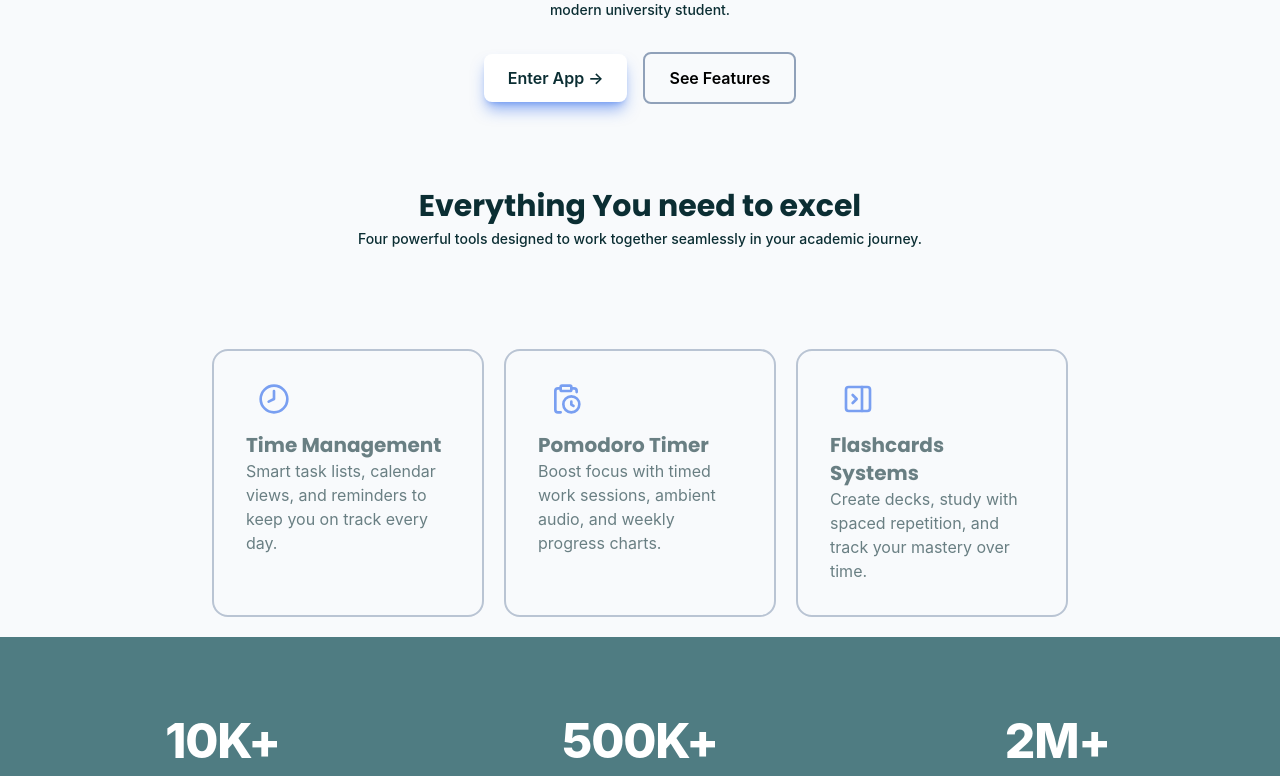
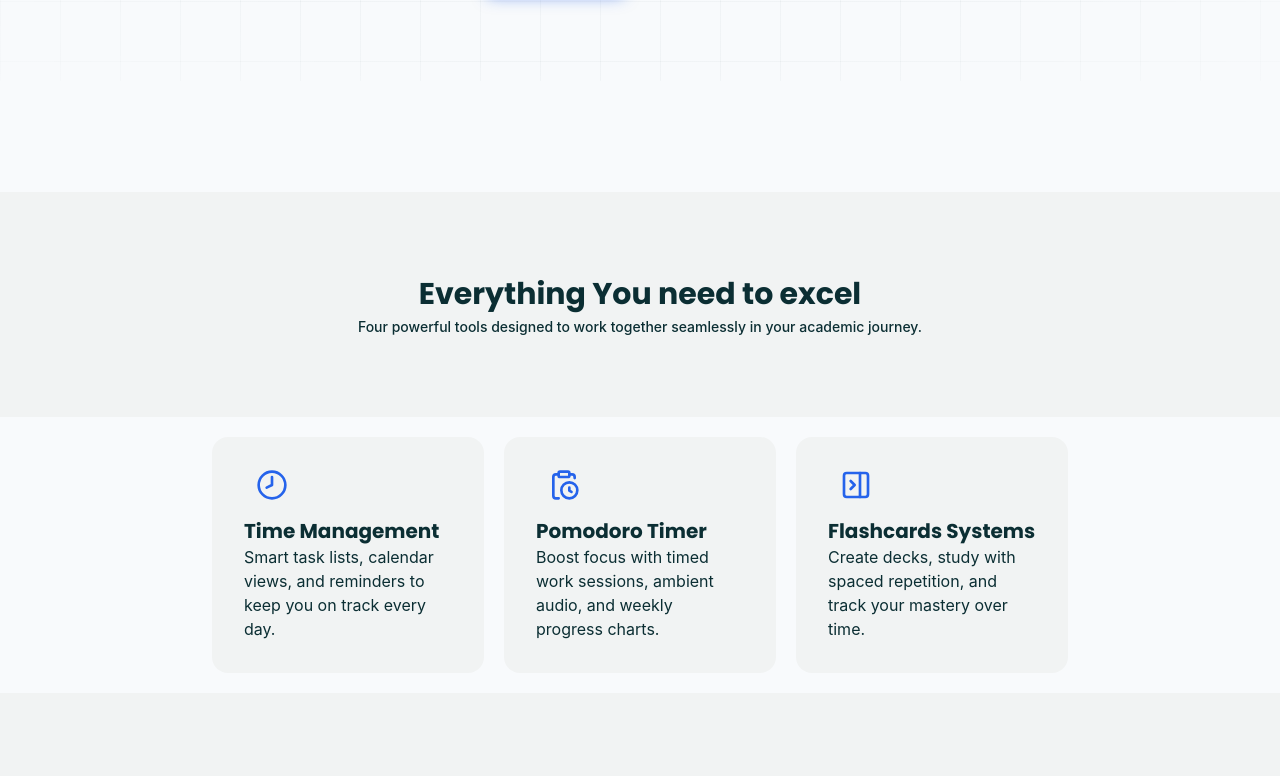
Before and after one commit to LeroyChris/study-flow, a React (Vite) app: page / in a window 1280 px wide. Shown: the part 719-1495 px from the top of the page. Built offline with nearby package versions, Linux system fonts and the light colour scheme.

Commit message:
tambah file marquee.jsx

```diff
--- a/index.html
+++ b/index.html
@@ -2,7 +2,7 @@
 <html lang="en">
   <head>
     <meta charset="UTF-8" />
-    <link rel="icon" type="image/x-icon" href="/public/favicon.svg" />
+    <link rel="icon" type="image/x-icon" href="/public/Logo_Selasar.png" />
     <meta name="viewport" content="width=device-width, initial-scale=1.0" />
     <title>StudyFlow</title>
     <link rel="preconnect" href="https://fonts.googleapis.com" />
--- a/src/components/FeaturesSection.jsx
+++ b/src/components/FeaturesSection.jsx
@@ -32,7 +32,7 @@ function FeatureCard({ icon, title, description, onNavigate }) {
   return (
     <div
       onClick={() => onNavigate?.(viewMap[title] || 'landing')}
-      className="max-w-xs border-2 border-slate-400 rounded-2xl p-8 opacity-60 transform transition-all duration-300 hover:opacity-100 hover:-translate-y-2 hover:shadow-xl hover:shadow-black/35 group cursor-pointer relative overflow-hidden after:absolute after:bottom-0 after:left-0 after:h-[4px] after:w-full after:bg-blue-500 after:origin-left after:scale-x-0 after:transition-transform after:duration-200 hover:after:scale-x-100">
+      className="max-w-xs bg-mist-100 order-2 border-slate-400 rounded-2xl p-8 opacity-100 transform transition-all duration-300 hover:opacity-100 hover:-translate-y-2 hover:shadow-xl hover:shadow-black/35 group cursor-pointer relative overflow-hidden after:absolute after:bottom-0 after:left-0 after:h-[4px] after:w-full after:bg-blue-500 after:origin-left after:scale-x-0 after:transition-transform after:duration-200 hover:after:scale-x-100">
       <img src={icon} className="w-8 h-8 ms-3 mb-4" alt={`Icon ${title}`} />
       <h4 className="text-xl font-[family-name:var(--font-family-poppins)] font-bold">
         {title}
@@ -46,7 +46,7 @@ export default function FeaturesSection({ onNavigate }) {
   return (
     <>
       <section id="features">
-        <div className="flex-col bg-grey-100 py-20 text-center">
+        <div className="flex-col bg-mist-100 mt-50 py-20 text-center">
           <h3 className="text-[30px] font-[family-name:var(--font-family-poppins)] font-bold">
             Everything You need to excel
           </h3>
--- a/src/components/StatsSection.jsx
+++ b/src/components/StatsSection.jsx
@@ -11,7 +11,7 @@ function StatItem({ target, label }) {
 
   return (
     <div>
-      <h2 className="text-xl sm:text-4xl md:text-5xl font-extrabold tracking-tight mb-2">
+      <h2 className="text-blue-500 text-xl sm:text-4xl md:text-5xl font-extrabold tracking-tight mb-2">
         <span>{value}</span>
         {suffix}
       </h2>
@@ -22,7 +22,7 @@ function StatItem({ target, label }) {
 
 export default function StatsSection() {
   return (
-    <section className="mb-16 py-20 bg-brand-teal text-white px-6 grid grid-cols-1 md:grid-cols-3 gap-y-8 gap-x-5 max-w-full mx-auto justify-items-center text-center">
+    <section className="mb-16 py-20 bg-mist-100 text-blue px-6 grid grid-cols-1 md:grid-cols-3 gap-y-8 gap-x-5 max-w-full mx-auto justify-items-center text-center">
       {STATS.map((s) => (
         <StatItem key={s.label} target={s.target} label={s.label} />
       ))}
--- a/src/index.css
+++ b/src/index.css
@@ -11,3 +11,29 @@
   --color-brand-warm: #f4f3ef;
   --font-family-poppins: 'Poppins', sans-serif;
 }
+
+
+
+/* Pola Grid Halus Transparan Menyesuaikan Tema Selasar */
+body {
+  position: relative;
+  min-height: 100vh;
+}
+
+body::before {
+  content: "";
+  position: fixed;
+  inset: 0;
+  width: 100%;
+  height: 100%;
+  /* Garis grid berwarna gelap transparan (opacity 3%) agar serasi dengan latar belakang biru muda Selasar */
+  background-image:
+    linear-gradient(to right, rgba(11, 46, 51, 0.03) 1px, transparent 1px),
+    linear-gradient(to bottom, rgba(11, 46, 51, 0.03) 1px, transparent 1px);
+  background-size: 60px 60px;
+  /* Efek memudar radial agar grid di bagian tengah terlihat jelas, dan memudar di ujung layar */
+  mask-image: radial-gradient(ellipse 80% 80% at 50% 50%, #000 60%, transparent 100%);
+  -webkit-mask-image: radial-gradient(ellipse 80% 80% at 50% 50%, #000 60%, transparent 100%);
+  pointer-events: none;
+  z-index: -1;
+}
```
Also changed, not shown: public/Logo_Selasar.png (added), src/components/Marquee.jsx (added), 1 other file (tests, documents, lock files or other folders).
